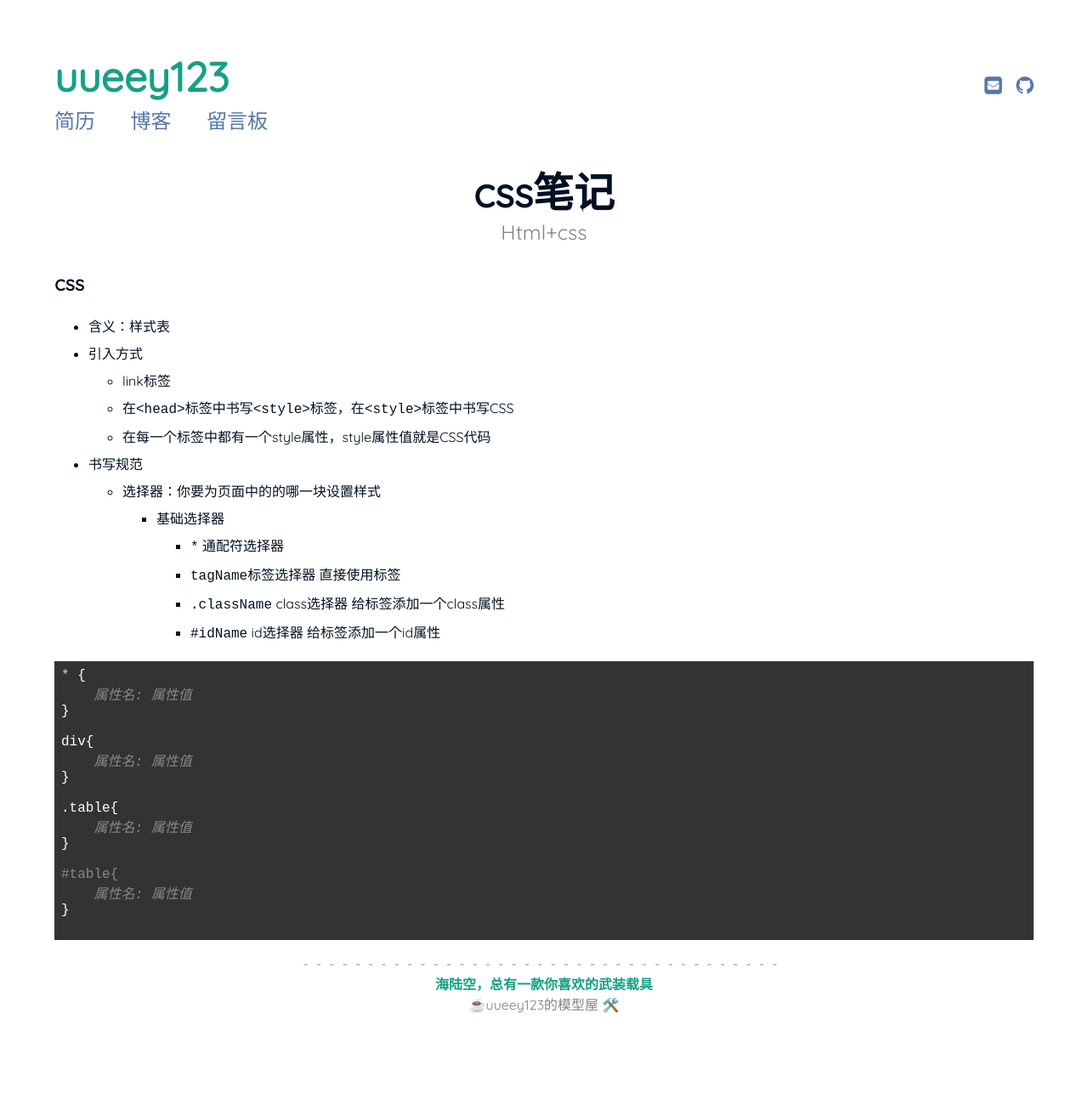
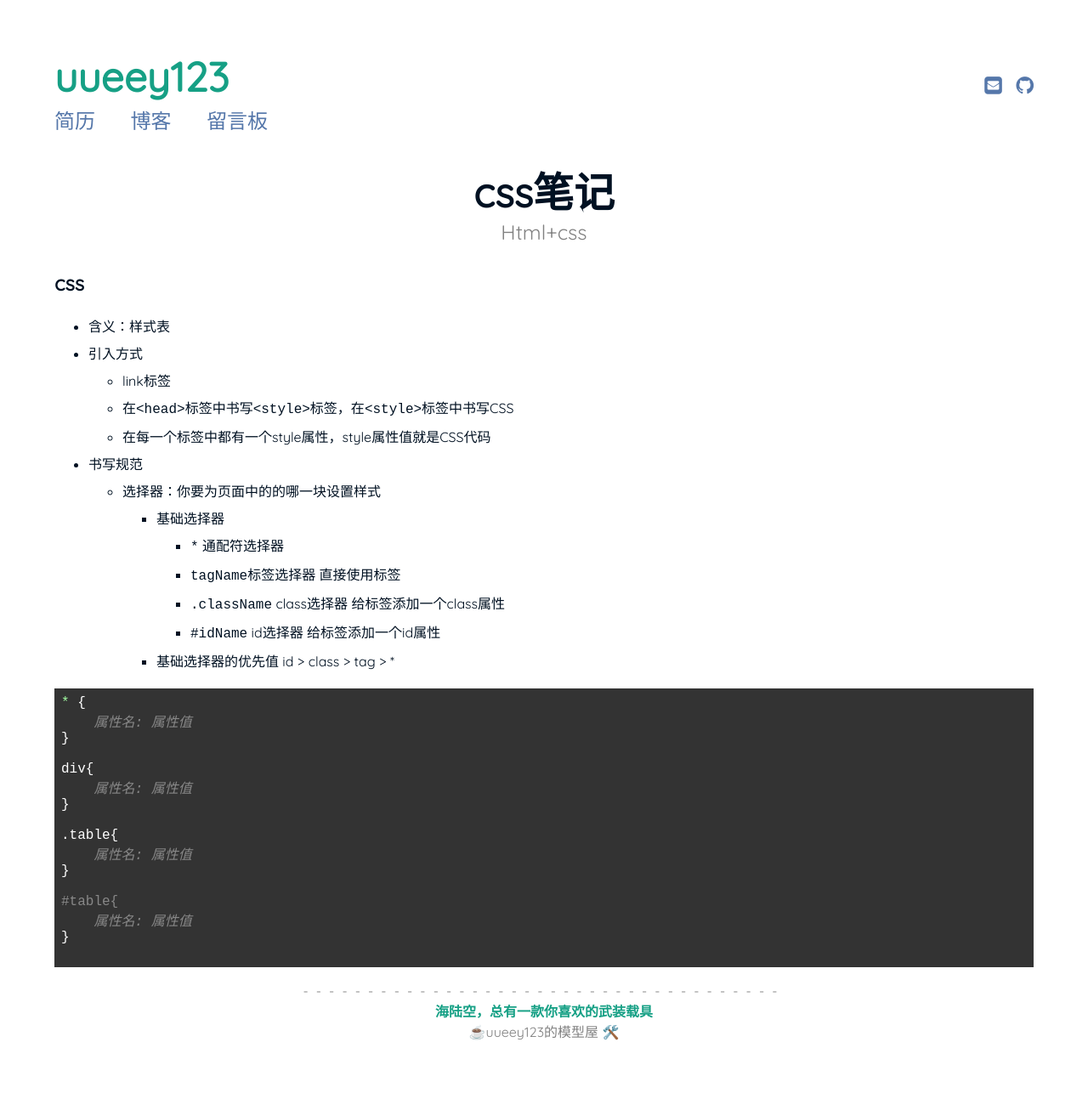
Before and after one commit to uueey123/uueey123.github.io, a Jekyll site: the page built from _posts/2020-09-18-css笔记.md, in a window 1280 px wide. Shown: the whole page at 85% size. Built offline with Jekyll 4.4.1, drawn with Linux system fonts in a browser that asks for light colours; before the commit the page ends 1254 px from its top, so only the background shows below that.

Commit message:
uueey123

````diff
--- a/_posts/2020-09-18-css笔记.md
+++ b/_posts/2020-09-18-css笔记.md
@@ -19,6 +19,7 @@ categories: ['web基础']
             - `tagName`标签选择器 直接使用标签
             - `.className` class选择器 给标签添加一个class属性
             - `#idName` id选择器 给标签添加一个id属性
+        - 基础选择器的优先值 id > class > tag > *
 
 ```css
 * {
````
